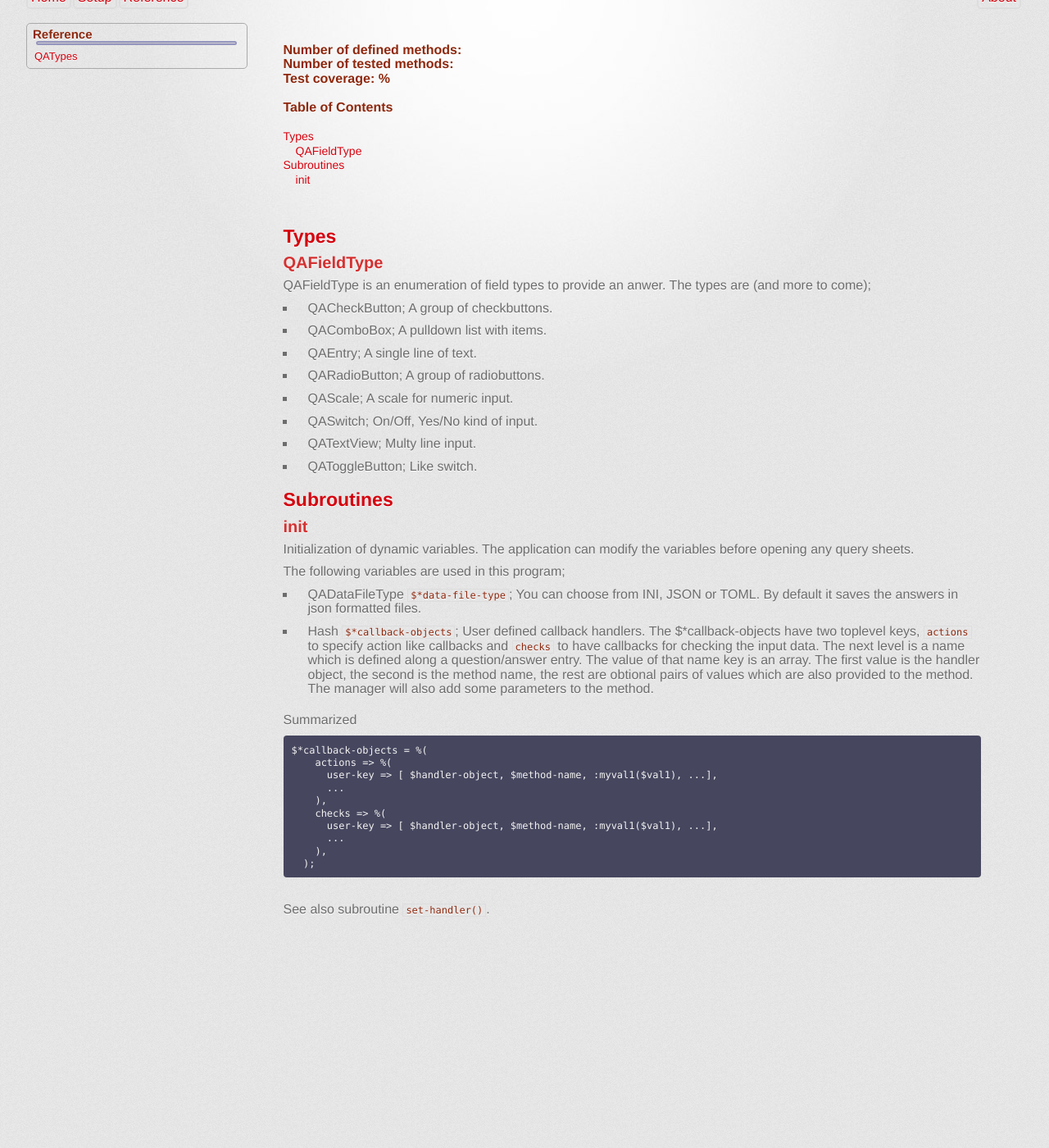
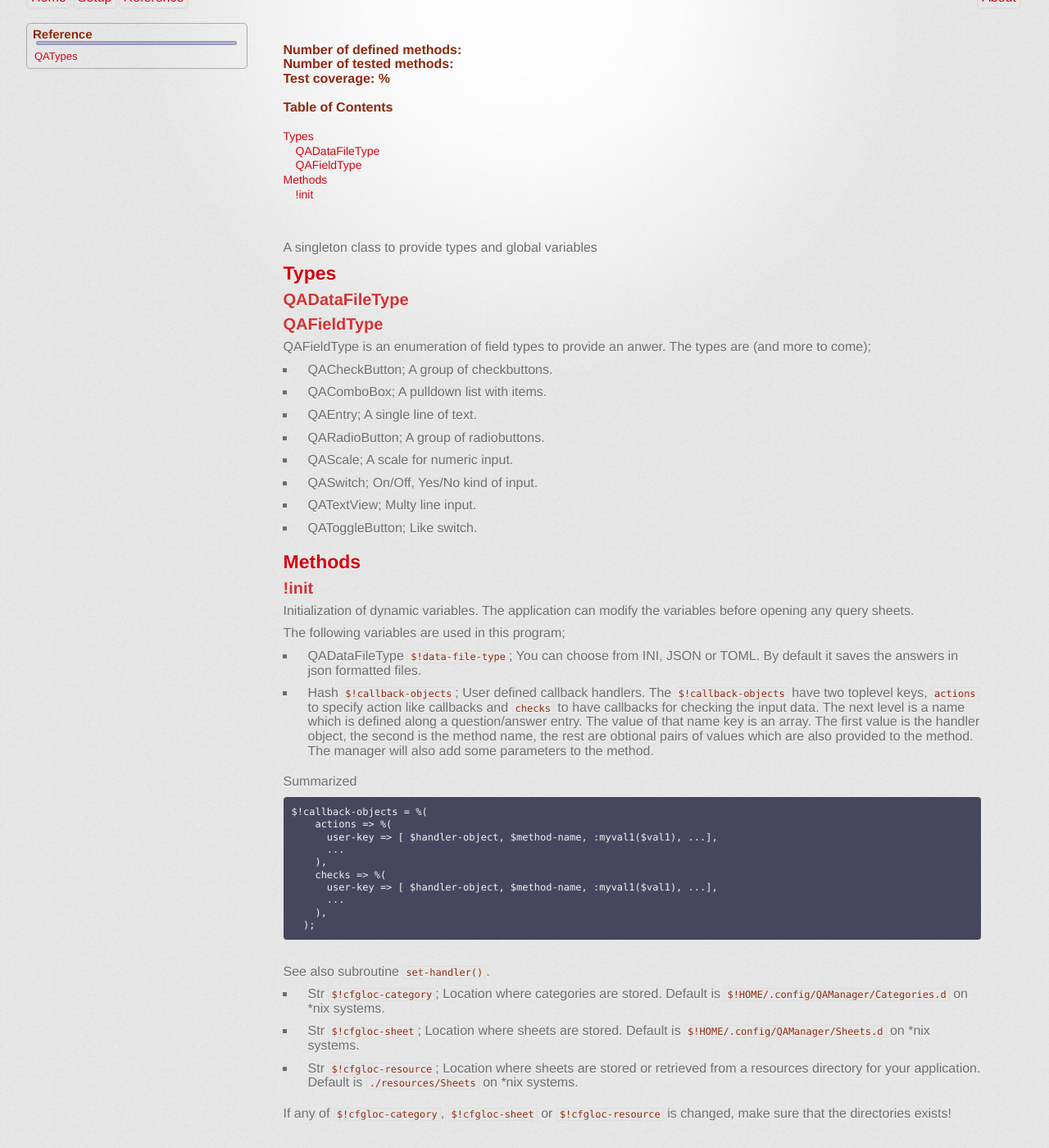
Before and after one commit to MARTIMM/qa-manager, a Jekyll site: the page built from docs/content-docs/reference/QATypes.md, in a window 1280 px wide and 1400 px high, scrolled down 122 px. Shown: the whole window at 82% size. Built offline with Jekyll 4.4.1, drawn with Linux system fonts in a browser that asks for light colours; some web fonts are replaced; our own code applies the rules of GitHub Pages for plain Markdown files; before the commit the page ends 1274 px from its top, so only the background shows below that.

Commit message:
-added doc made singleton class instead of module

```diff
--- a/docs/content-docs/reference/QATypes.md
+++ b/docs/content-docs/reference/QATypes.md
@@ -1,5 +1,10 @@
+A singleton class to provide types and global variables
+
 Types
 =====
+
+QADataFileType
+--------------
 
 QAFieldType
 -----------
@@ -22,23 +27,23 @@ QAFieldType is an enumeration of field types to provide an anwer. The types are
 
   * QAToggleButton; Like switch.
 
-Subroutines
-===========
+Methods
+=======
 
-init
-----
+!init
+-----
 
 Initialization of dynamic variables. The application can modify the variables before opening any query sheets.
 
 The following variables are used in this program;
 
-  * QADataFileType `$*data-file-type`; You can choose from INI, JSON or TOML. By default it saves the answers in json formatted files.
+  * QADataFileType `$!data-file-type`; You can choose from INI, JSON or TOML. By default it saves the answers in json formatted files.
 
-  * Hash `$*callback-objects`; User defined callback handlers. The $*callback-objects have two toplevel keys, `actions` to specify action like callbacks and `checks` to have callbacks for checking the input data. The next level is a name which is defined along a question/answer entry. The value of that name key is an array. The first value is the handler object, the second is the method name, the rest are obtional pairs of values which are also provided to the method. The manager will also add some parameters to the method.
+  * Hash `$!callback-objects`; User defined callback handlers. The `$!callback-objects` have two toplevel keys, `actions` to specify action like callbacks and `checks` to have callbacks for checking the input data. The next level is a name which is defined along a question/answer entry. The value of that name key is an array. The first value is the handler object, the second is the method name, the rest are obtional pairs of values which are also provided to the method. The manager will also add some parameters to the method.
 
 Summarized
 
-    $*callback-objects = %(
+    $!callback-objects = %(
         actions => %(
           user-key => [ $handler-object, $method-name, :myval1($val1), ...],
           ...
@@ -50,3 +55,11 @@ Summarized
       );
 
 See also subroutine `set-handler()`.
+
+  * Str `$!cfgloc-category`; Location where categories are stored. Default is `$!HOME/.config/QAManager/Categories.d` on *nix systems.
+
+  * Str `$!cfgloc-sheet`; Location where sheets are stored. Default is `$!HOME/.config/QAManager/Sheets.d` on *nix systems.
+
+  * Str `$!cfgloc-resource`; Location where sheets are stored or retrieved from a resources directory for your application. Default is `./resources/Sheets` on *nix systems.
+
+If any of `$!cfgloc-category`, `$!cfgloc-sheet` or `$!cfgloc-resource` is changed, make sure that the directories exists!
```
Also changed, not shown: 1 other file.
